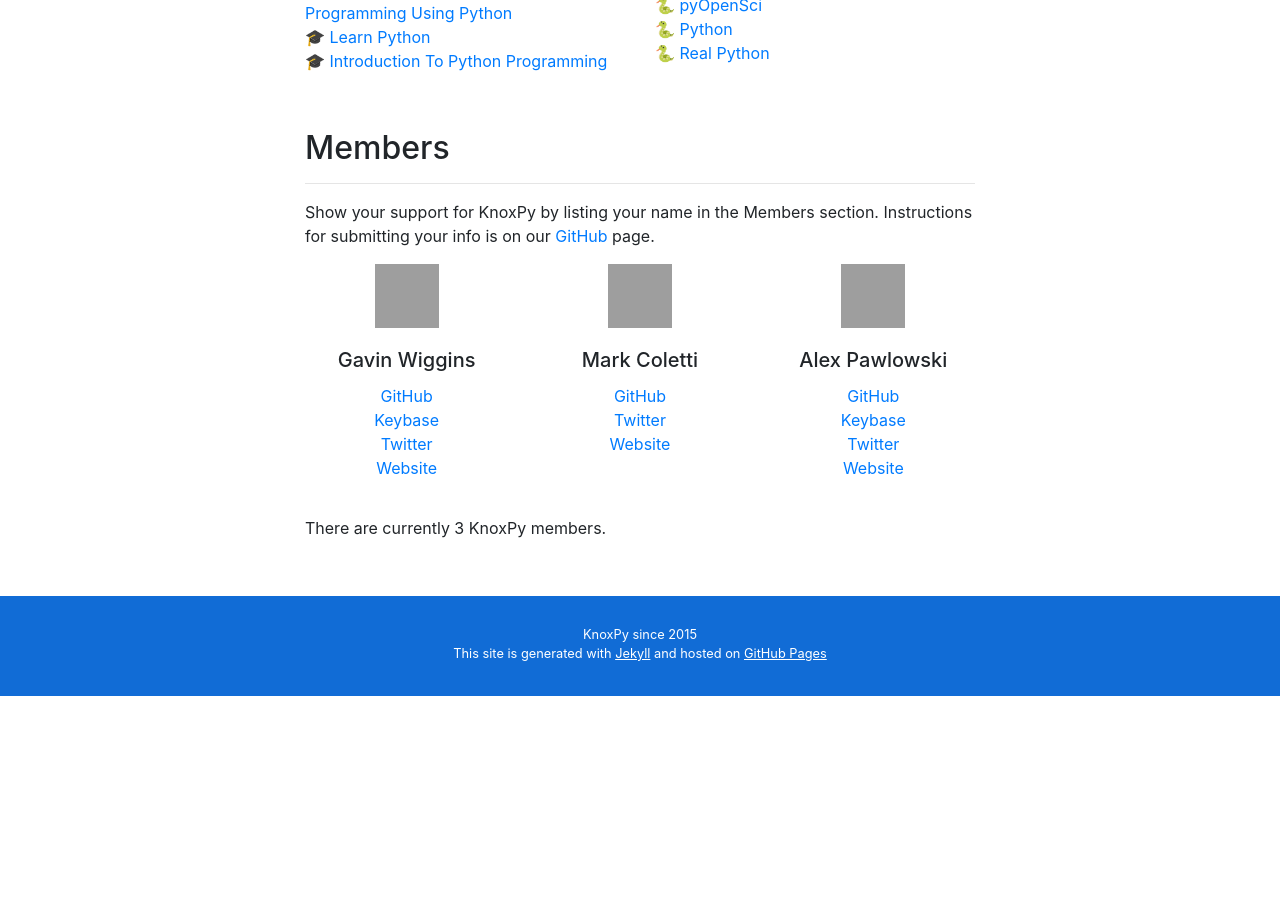
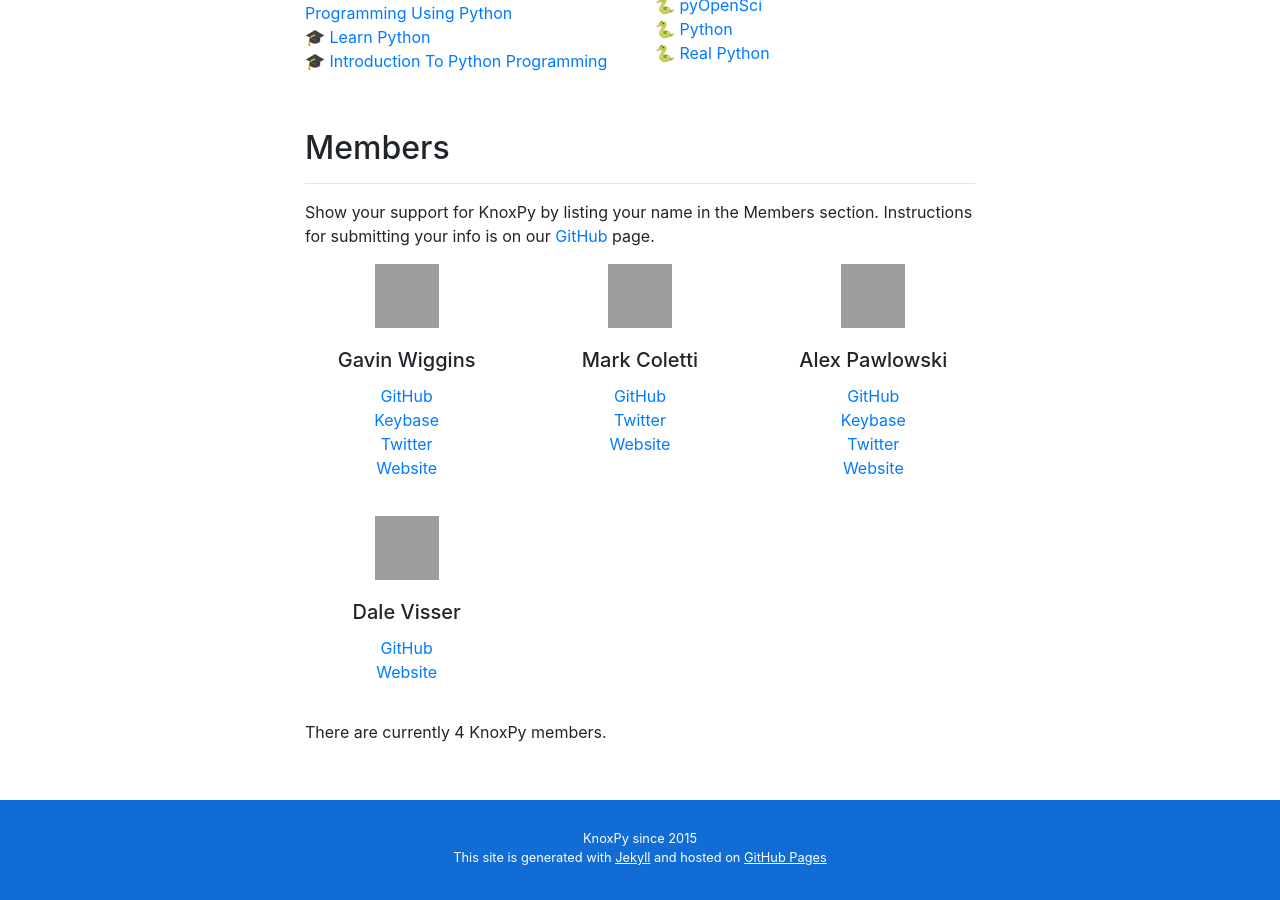
Before and after one commit to druveloper/knoxpy.github.io, a Jekyll site: the page built from index.html, in a window 1280 px wide and 900 px high, scrolled down 3448 px. Built offline with Jekyll 4.4.1, drawn with Linux system fonts in a browser that asks for light colours; before the commit the page ends 4144 px from its top, so only the background shows below that; grey boxes are pictures that could not be loaded.

Commit message:
Add my info to members data file

```diff
--- a/_data/members.yml
+++ b/_data/members.yml
@@ -17,3 +17,7 @@
   keybase: alexpawlowski
   twitter: apawlows
   website: https://me.apawlo.ws/
+
+- name: Dale Visser
+  github: dwvisser
+  website: https://www.linkedin.com/in/dwvisser/
```
